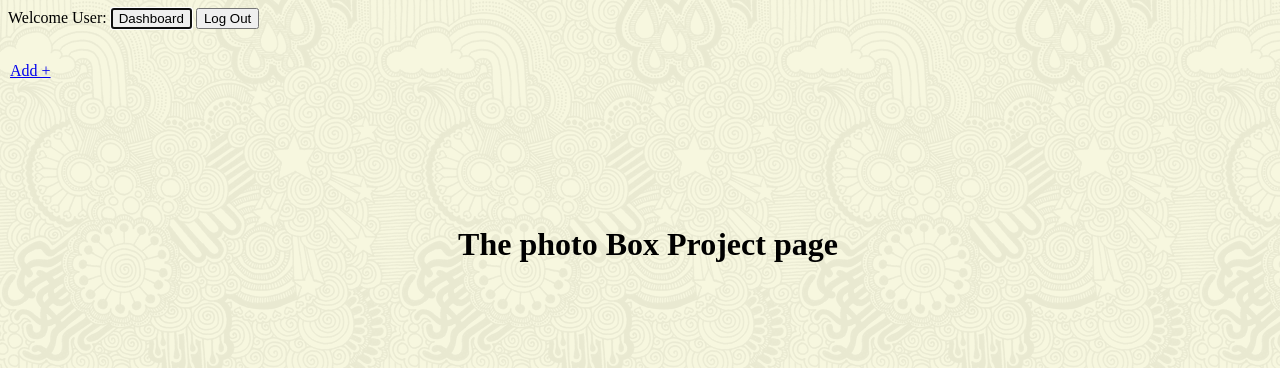
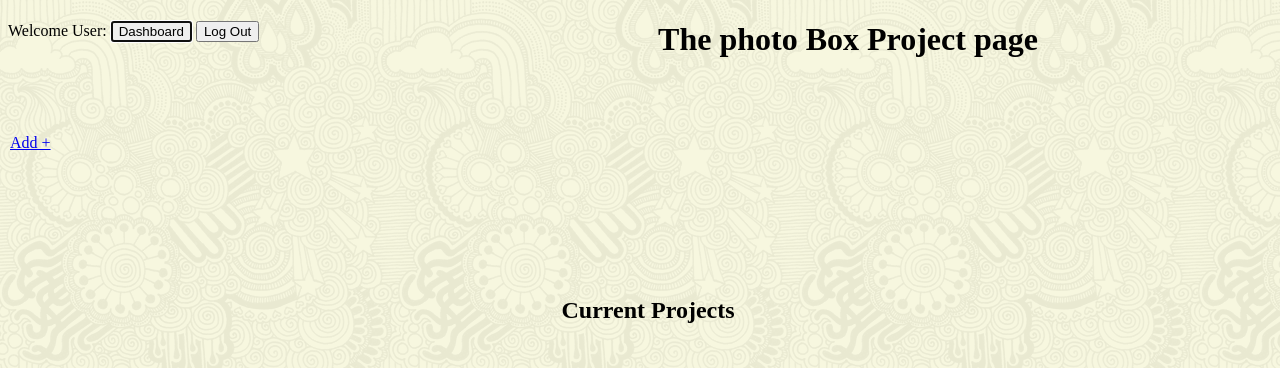
Before and after one commit to mfinning/Finning_Marcus_PWA2, a PHP site: page /projectpage.html in a window 1280 px wide. Shown: the top 368 px of the page. Run offline with PHP 8.4, Linux system fonts and the light colour scheme; some libraries are stand-ins or nearby versions.

Commit message:
errr can not get it

```diff
--- a/Finning_Marcus_PWA2_project/css/style.css
+++ b/Finning_Marcus_PWA2_project/css/style.css
@@ -219,13 +219,13 @@ p
 	background-color: #F00;
 
 }
-form
+#form
 
 {
 	padding: 10px;
 }
 
-form.input
+#form.input
 
 {
 	padding: 10px;
--- a/Finning_Marcus_PWA2_project/js/main.js
+++ b/Finning_Marcus_PWA2_project/js/main.js
@@ -3,7 +3,7 @@
 	Author: Finning,Marcus
 */
 
-(function($){
+(function(){
 
 
 	/*
--- a/Finning_Marcus_PWA2_project/projectpage.html
+++ b/Finning_Marcus_PWA2_project/projectpage.html
@@ -13,22 +13,31 @@
 <button type="button" autofocus>Log Out</button>
 </div>
 </header>
-
+<h1>The photo Box Project page</h1>
 <br>
 <br>
+<div class="welcome">
+	<p><a href="#" class="modalClick">Add +</a></p>
+</div>
+<div id="projectlist">
+	<h2>Current Projects</h2>
 
 
-<div class="welcome">
-        <p><a href="#" class="modalClick">Add +</a>
+    <div class="projects">
+    </div>
+</div>
 
-	<h1>The photo Box Project page</h1>
 
-	<div id="overlay">
-    <div id="modal">
+
+
+
+<div id="overlay">
+ 	<div id="modal">
     	<span class="close">X</span>
 	<h3 class="header">Add Project</h3>
-    <div id="AddForm">
-    <form>
+ 	<div id="add">
+     <form id="addform">
+
     	<label> Project Name:</label>
         	<input name="projectName"type="text" id="projectName"/>
     <br>
@@ -57,9 +66,26 @@
             <img src=""width="69" height="75">
         </label>
 	 <br>
-     <input name="addButtion" type="button" value="Add"/>
+     	<input name="addButtion" type="button" value="Add"/>
+
      </form>
-	</div>
+
+   	</div>
+    </div>
+
+
+</div>
+
+
+
+
+
+
+
+
+
+
+
 
 
 
```
